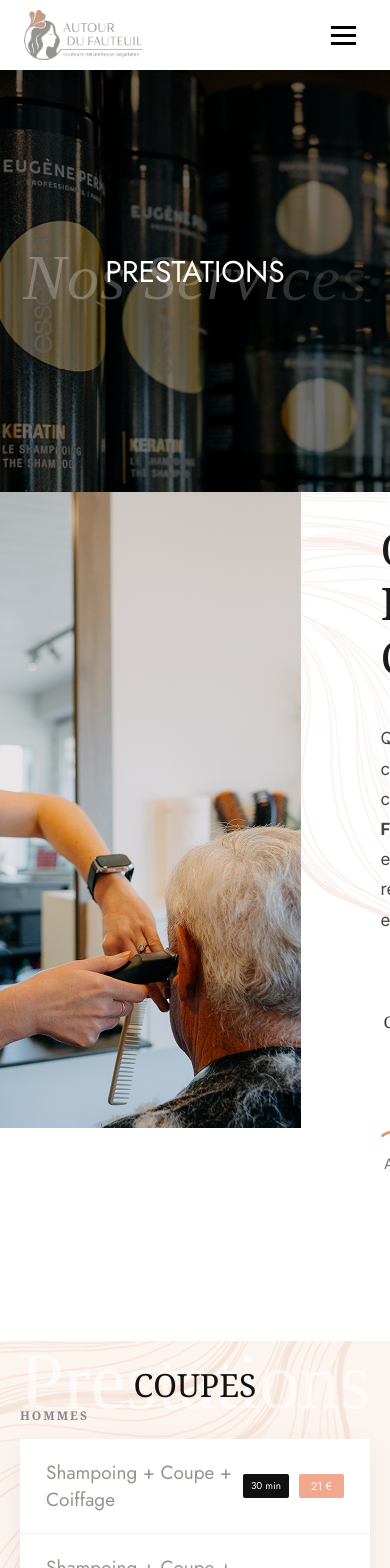
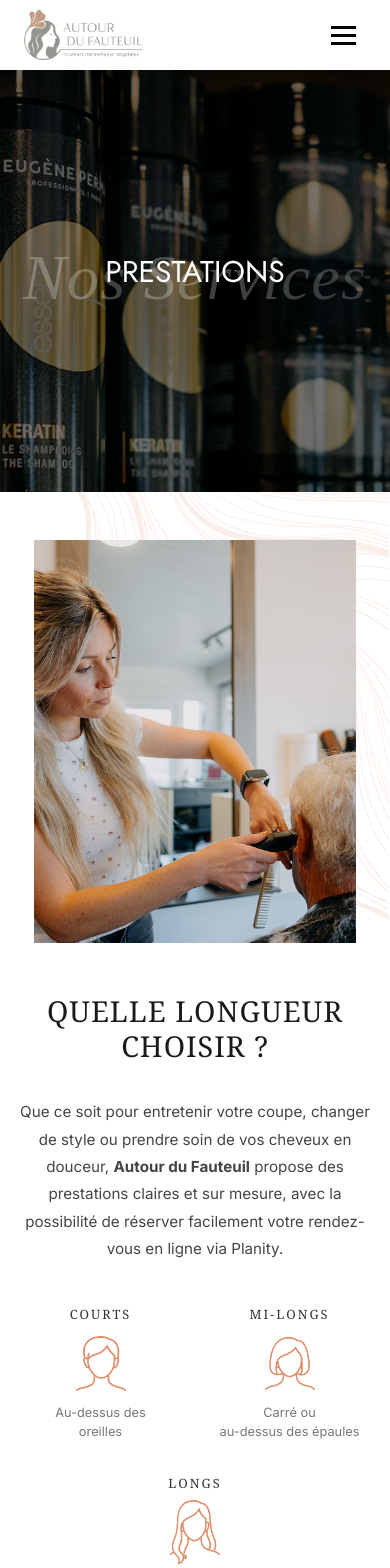
Before and after one commit to Jordan-celton/autourdufauteuil, a React (Vite) app: page /prestations/coupes in a window 390 px wide. Shown: the top 1568 px of the page. Built offline with nearby package versions, Linux system fonts and the light colour scheme; a web font is replaced by a local one.

Commit message:
Amélioration de la réactivité et de la présentation des sections Hero, Services, Équipe, et Prestations avec des ajustements de styles fluides et des optimisations pour les petits écrans.

```diff
--- a/src/styles/Home/Hero.css
+++ b/src/styles/Home/Hero.css
@@ -157,74 +157,61 @@
 }
 
 /* =====================================================
-    RESPONSIVE - HERO SECTION
+    RESPONSIVE - HERO SECTION (VERSION AMÉLIORÉE)
 ===================================================== */
 
-@media (max-width: 1024px) {
+/* Hauteur fluide */
 .container-hero-inner {
-        height: 700px; /* On réduit un peu la hauteur sur tablette */
+    height: clamp(500px, 80vh, 900px);
+    padding: 2rem 1rem;
 }
 
-    .hero-script {
-        font-size: 130px;
-        margin-top: -3rem;
-    }
+/* TITRE */
+.hero-subtitle h1 {
+    font-size: clamp(1rem, 3.5vw, 2.5rem);
+    line-height: 1.3;
+    max-width: 800px;
 }
 
-@media (max-width: 768px) {
-    .container-hero-inner {
-        height: 600px;
+/* TEXTE SCRIPT */
+.hero-script {
+    font-size: clamp(60px, 12vw, 180px);
+    margin-top: clamp(-4rem, -6vw, -1rem);
 }
 
-    .hero-subtitle h1 {
-        /* font-size: 1.1rem; <-- Un peu petit, on passe sur du fluide */
-        font-size: clamp(1.1rem, 5vw, 1.5rem);
-        padding: 0 10px;
-        line-height: 1.2;
+/* BOUTON CTA */
+.hero-cta .btn {
+    width: clamp(200px, 40vw, 290px);
+    height: clamp(55px, 8vw, 75px);
+    font-size: clamp(0.85rem, 1.2vw, 1rem);
 }
 
-    .hero-script {
-        /* On utilise 15vw pour que le texte s'adapte à la largeur du téléphone */
-        font-size: clamp(60px, 15vw, 100px);
-        margin-top: -1rem;
-    }
-
-    .hero-cta .btn {
-        width: 260px; /* Bouton légèrement plus petit */
-        height: 65px;
-    }
-
+/* DOTS */
 .hero-dots {
-        bottom: 30px;
-        gap: 15px;
+    bottom: clamp(20px, 5vh, 50px);
+    gap: clamp(10px, 2vw, 20px);
 }
 
 .dot-wave {
-        width: 35px;
-    }
+    width: clamp(30px, 5vw, 45px);
 }
 
+/* =====================================================
+    PETITS ÉCRANS (ajustements ciblés uniquement)
+===================================================== */
+
 @media (max-width: 480px) {
-    .container-hero-inner {
-        height: 550px; /* Plus compact sur petit mobile */
+
+    .hero-script {
+        opacity: 0.2;
+        /* Moins dominant sur mobile */
     }
 
     .hero-subtitle h1 {
         font-size: 1rem;
     }
 
-    .hero-script {
-        font-size: 3.5rem; /* Fixe pour les très petits écrans */
-        margin-top: -0.5rem;
-    }
-
     .hero-cta {
-        margin-top: 1.5rem;
-    }
-
-    .hero-cta .btn {
-        width: 220px;
-        height: 60px;
-        font-size: 0.9rem;
+        margin-top: 1.2rem;
     }
 }
--- a/src/styles/Home/ServicesPresentation.css
+++ b/src/styles/Home/ServicesPresentation.css
@@ -22,7 +22,6 @@
 ===================================================== */
 .presentation-left {
   background-color: #E29A78;
-  /* Ton orange */
   color: #ffffff;
   padding: 5rem 4rem;
   display: flex;
@@ -168,9 +167,7 @@
 
   .presentation-right {
     transform: translateY(0);
-    /* On annule le décalage négatif */
     margin-top: -40px;
-    /* On crée un chevauchement plus propre */
     min-height: 600px;
     justify-content: center;
   }
@@ -207,11 +204,40 @@
 
 /* PETITS MOBILES */
 @media (max-width: 480px) {
-  .presentation-left {
-    padding: 3rem 1.5rem;
+
+  .presentation-title {
+    font-size: 24px;
   }
 
-  .presentation-right {
-    min-height: 400px;
+  .presentation-description {
+    font-size: 16px;
+  }
+
+  .presentation-list li {
+    font-size: 12px;
+  }
+
+  .presentation-button {
+    padding: 1rem 2rem;
+    font-size: 14px;
+  }
+
+  .advantage-card {
+    width: 100%;
+    max-width: none;
+    height: auto;
+    padding: 1rem;
+    font-size: 18px;
+  }
+
+   .advantage-icon {
+    width: 40px;
+    height: 40px;
+  }
+
+  .advantage-icon img {
+    width: 100%;
+    height: 100%;
+    object-fit: contain;
   }
 }
--- a/src/styles/Home/TeamSection.css
+++ b/src/styles/Home/TeamSection.css
@@ -109,44 +109,106 @@
 }
 
 /* =====================================================
-   RESPONSIVE
+   FIX BASE (IMPORTANT)
+===================================================== */
+
+.team-section {
+  padding: clamp(80px, 10vw, 120px) 20px;
+  height: auto;
+  /* 🔥 remplace 920px */
+  min-height: clamp(600px, 80vh, 900px);
+}
+
+/* TITRES */
+.team-script-title {
+  font-size: clamp(60px, 12vw, 145px);
+  top: clamp(-40px, -6vw, -60px);
+}
+
+.team-main-title {
+  font-size: clamp(1.5rem, 2.5vw, 2rem);
+}
+
+/* IMAGE */
+.member-photo {
+  width: clamp(200px, 25vw, 290px);
+  height: clamp(240px, 30vw, 303px);
+}
+
+/* SIGNATURE */
+.member-name-script {
+  font-size: clamp(2.5rem, 6vw, 90px);
+  right: clamp(-20px, -5vw, -60px);
+  bottom: clamp(-20px, -4vw, -40px);
+  transform: rotate(-35deg);
+}
+
+/* TEXTE */
+.team-subtitle {
+  font-size: clamp(1rem, 1.5vw, 1.25rem);
+}
+
+.team-description {
+  font-size: clamp(0.95rem, 1.4vw, 1.25rem);
+}
+
+/* DECOR */
+.team-section::after {
+  width: clamp(250px, 40vw, 550px);
+  right: clamp(-100px, -10vw, -150px);
+}
+
+/* =====================================================
+   TABLETTE
 ===================================================== */
 
 @media (max-width: 1024px) {
-  .member-photo {
-    width: 260px;
-    height: 360px;
+
+  .team-header {
+    margin-bottom: 60px;
+  }
+
+  .team-text {
+    max-width: 600px;
+  }
+}
+
+/* =====================================================
+   MOBILE
+===================================================== */
+
+@media (max-width: 768px) {
+
+  .team-section {
+    text-align: center;
+  }
+
+  .team-script-title {
+    opacity: 0.4;
   }
 
   .member-name-script {
-    font-size: 2.5rem;
-    right: -20px;
+    transform: translateX(20%) rotate(-20deg);
   }
 }
 
-@media (max-width: 768px) {
-  .team-section {
-    padding: 90px 20px;
-  }
+/* =====================================================
+   PETITS MOBILES
+===================================================== */
+
+@media (max-width: 480px) {
 
   .team-script-title {
-    font-size: 60px;
-    top: -20px;
-  }
-
-  .member-photo {
-    width: 220px;
-    height: 300px;
+    display: none;
+    /* 🔥 évite surcharge visuelle */
   }
 
   .member-name-script {
-    font-size: 3rem;
-    right: 0%;
-    bottom: -15px;
-    transform: translateX(30%) rotate(-20deg);
+    font-size: 2rem;
+    bottom: -10px;
   }
 
-  .team-description {
-    font-size: 15px;
+  .team-text {
+    padding: 0 10px;
   }
 }
--- a/src/styles/Prestations/ConseilLongueurCheveux.css
+++ b/src/styles/Prestations/ConseilLongueurCheveux.css
@@ -1,87 +1,116 @@
-/* ConseilLongueurCheveux.css */
+/* =====================================================
+   SECTION
+===================================================== */
 
 .conseil-longueur {
   background-color: #fff;
-  background-image: url('../../assets/Services/shape-3\ 1.png');
+  background-image: url('../../assets/Services/shape-3 1.png');
   background-position: right top;
   background-repeat: no-repeat;
   font-family: 'Inter', sans-serif;
   overflow: hidden;
 }
 
+/* =====================================================
+   LAYOUT
+===================================================== */
+
 .conseil-conteneur-principal {
   display: flex;
-  justify-content: center;
-  gap: 80px;
-  padding-bottom: 5rem;
+  align-items: center;
+  justify-content: space-between;
+  gap: clamp(2rem, 6vw, 80px);
+  padding: clamp(3rem, 6vw, 5rem) 1rem;
+  max-width: 1200px;
+  margin: 0 auto;
 }
 
-/* Section Photo */
+/* Colonnes équilibrées */
+.conseil-section-photo,
+.conseil-section-texte {
+  flex: 1;
+  max-width: 50%;
+}
+
+/* =====================================================
+   IMAGE
+===================================================== */
+
 .conseil-section-photo {
-  flex: 1;
   display: flex;
-  justify-content: flex-end;
-  padding-left: 5rem;
+  justify-content: center;
 }
 
 .photo-conseil {
-  width: 570px; /* Taille fixe selon votre souhait */
-  height: 636px;
-  object-fit: cover; /* Important pour ne pas déformer l'image */
+  width: 100%;
+  max-width: 520px;
+  aspect-ratio: 4 / 5;
+  object-fit: cover;
   display: block;
 }
 
-/* Section Texte */
+/* =====================================================
+   TEXTE
+===================================================== */
+
 .conseil-section-texte {
-  flex: 1;
-  padding-right: 10%;
+  display: flex;
+  flex-direction: column;
+  justify-content: center;
 }
 
 .conseil-titre-principal {
-  font-size: 2.8rem;
+  font-size: clamp(1.8rem, 3vw, 2.8rem);
   line-height: 1.2;
   letter-spacing: 1px;
-  margin-bottom: 40px;
-  font-weight: 300; /* Plus léger pour le look élégant */
+  margin-bottom: clamp(20px, 4vw, 40px);
+  font-weight: 300;
   color: #1a1a1a;
 }
 
 .conseil-description {
+  font-size: clamp(0.95rem, 1.3vw, 1.05rem);
   line-height: 1.8;
   color: #444;
-  margin-bottom: 60px;
+  margin-bottom: clamp(30px, 5vw, 60px);
   max-width: 550px;
-  font-size: 1.05rem;
 }
 
-/* Options de longueur */
+/* =====================================================
+   OPTIONS
+===================================================== */
+
 .conseil-options-longueur {
   display: flex;
-  gap: 40px;
-  max-width: 600px;
+  gap: clamp(1.5rem, 4vw, 40px);
+  flex-wrap: wrap;
+  justify-content: flex-start;
 }
 
+/* OPTION */
 .conseil-option {
   flex: 1;
+  min-width: 120px;
   display: flex;
   flex-direction: column;
   align-items: center;
   text-align: center;
 }
 
-/* On remet le titre AU DESSUS de l'icône comme sur l'image */
+/* TITRE */
 .conseil-option h3 {
-  font-size: 1rem;
+  font-size: clamp(0.8rem, 1vw, 1rem);
   letter-spacing: 2px;
-  margin-bottom: 20px;
+  margin-bottom: 15px;
   font-weight: 400;
   color: #333;
 }
 
+/* ICON */
 .icon-hair {
-  width: 80px;
-  height: 80px;
-  margin-bottom: 20px;
+  width: clamp(50px, 6vw, 80px);
+  height: clamp(50px, 6vw, 80px);
+  margin-bottom: 15px;
   display: flex;
   align-items: center;
   justify-content: center;
@@ -90,14 +119,53 @@
 .icon-hair img {
   width: 100%;
   height: auto;
-  /* Si vos icônes sont noires, ce filtre les rendra orange/cuivré
-     comme sur le modèle si besoin :
-     filter: sepia(1) saturate(5) hue-rotate(330deg); */
 }
 
+/* TEXTE */
 .conseil-option p {
-  font-size: 0.9rem;
+  font-size: clamp(0.8rem, 1vw, 0.9rem);
   color: #777;
   line-height: 1.5;
   margin: 0;
 }
+
+/* =====================================================
+   TABLETTE
+===================================================== */
+
+@media (max-width: 900px) {
+
+  .conseil-conteneur-principal {
+    flex-direction: column;
+    text-align: center;
+  }
+
+  .conseil-section-photo,
+  .conseil-section-texte {
+    max-width: 100%;
+  }
+
+  .conseil-description {
+    margin-left: auto;
+    margin-right: auto;
+  }
+
+  .conseil-options-longueur {
+    justify-content: center;
+  }
+}
+
+/* =====================================================
+   MOBILE
+===================================================== */
+
+@media (max-width: 600px) {
+
+  .photo-conseil {
+    max-width: 90%;
+  }
+
+  .conseil-options-longueur {
+    gap: 20px;
+  }
+}
--- a/src/styles/Prestations/Coupes.css
+++ b/src/styles/Prestations/Coupes.css
@@ -152,18 +152,22 @@
 }
 
 /* =========================
-   RESPONSIVE
+   RESPONSIVE TABLETTE
 ========================= */
 @media (max-width: 1024px) {
+
   .main-pricing-container {
     flex-direction: column;
+    gap: 40px;
   }
 
   .content-pricing-wrapper {
     width: 100%;
-    padding: 40px 20px;
+    padding: 30px 20px;
     margin-left: 0;
     transform: none;
+    top: 0;
+    height: auto;
   }
 
   .background-decor-image {
@@ -172,13 +176,47 @@
 
   .header-prestations {
     height: auto;
+    margin-bottom: 30px;
   }
 
   .sous-titre-prestations {
-    font-size: 80px;
+    font-size: clamp(60px, 10vw, 80px);
   }
 
   .titre-principal-prestations {
-    font-size: 32px;
+    font-size: clamp(24px, 4vw, 32px);
   }
 }
+
+/* =========================
+   RESPONSIVE MOBILE
+========================= */
+@media (max-width: 600px) {
+
+  .content-pricing-wrapper {
+    padding: 20px 15px;
+  }
+
+  .sous-titre-prestations {
+    font-size: 50px;
+  }
+
+  .titre-principal-prestations {
+    font-size: 22px;
+  }
+
+  .prestations-item {
+    flex-direction: column;
+    align-items: flex-start;
+    gap: 8px;
+  }
+
+  .prestation-details {
+    width: 100%;
+    justify-content: space-between;
+  }
+
+  .nom-prestations {
+    font-size: 16px;
+  }
+}
--- a/src/styles/Salon/AutourDuFauteuil.css
+++ b/src/styles/Salon/AutourDuFauteuil.css
@@ -64,24 +64,80 @@
   border-radius: 2px;
 }
 
-/* --- Responsive --- */
-@media (max-width: 1100px) {
+/* =====================================================
+   FIX GLOBAL
+===================================================== */
+
+.fauteuil-container {
+  min-height: clamp(600px, 100vh, 900px);
+  padding: clamp(2rem, 5vw, 4rem) 1rem;
+}
+
+/* BACKGROUND */
+.background-pattern {
+  width: clamp(250px, 45vw, 600px);
+  right: clamp(-80px, -5vw, -5%);
+  opacity: 0.5;
+}
+
+/* =====================================================
+   LAYOUT
+===================================================== */
+
 .fauteuil-content {
-    gap: 3rem;
-    padding: 0 2rem;
+  display: flex;
+  align-items: center;
+  gap: clamp(2rem, 5vw, 5rem);
+  max-width: 1200px;
+  width: 100%;
+  height: auto;
+  /* 🔥 supprime le 900px */
+}
+
+/* =====================================================
+   TEXTE
+===================================================== */
+
+.fauteuil-text {
+  flex: 1;
+  padding-top: clamp(1rem, 3vw, 3rem);
 }
 
 .fauteuil-text h1 {
-    font-size: 30px;
+  font-size: clamp(1.8rem, 3vw, 2.7rem);
 }
 
 .text-body p {
-    font-size: 18px;
-    max-width: 100%;
-  }
+  font-size: clamp(1rem, 1.4vw, 1.25rem);
+  max-width: 550px;
 }
 
+/* =====================================================
+   IMAGE
+===================================================== */
+
+.fauteuil-image {
+  flex: 1;
+  display: flex;
+  justify-content: center;
+}
+
+.fauteuil-image img {
+  width: 100%;
+  max-width: clamp(280px, 40vw, 500px);
+  height: auto;
+  /* 🔥 remplace 800px */
+  aspect-ratio: 5 / 8;
+  /* garde une belle proportion */
+  object-fit: cover;
+}
+
+/* =====================================================
+   TABLETTE
+===================================================== */
+
 @media (max-width: 900px) {
+
   .fauteuil-content {
     flex-direction: column;
     text-align: center;
@@ -90,9 +146,20 @@
   .text-body p {
     margin: 0 auto 1.5rem;
   }
+}
+
+/* =====================================================
+   MOBILE
+===================================================== */
+
+@media (max-width: 600px) {
 
   .fauteuil-image img {
-    height: 500px;
-    width: 100%;
+    max-width: 90%;
+  }
+
+  .background-pattern {
+    opacity: 0.3;
+    /* plus discret */
   }
 }
```
Lines whose indentation alone changed are shown as unchanged.
